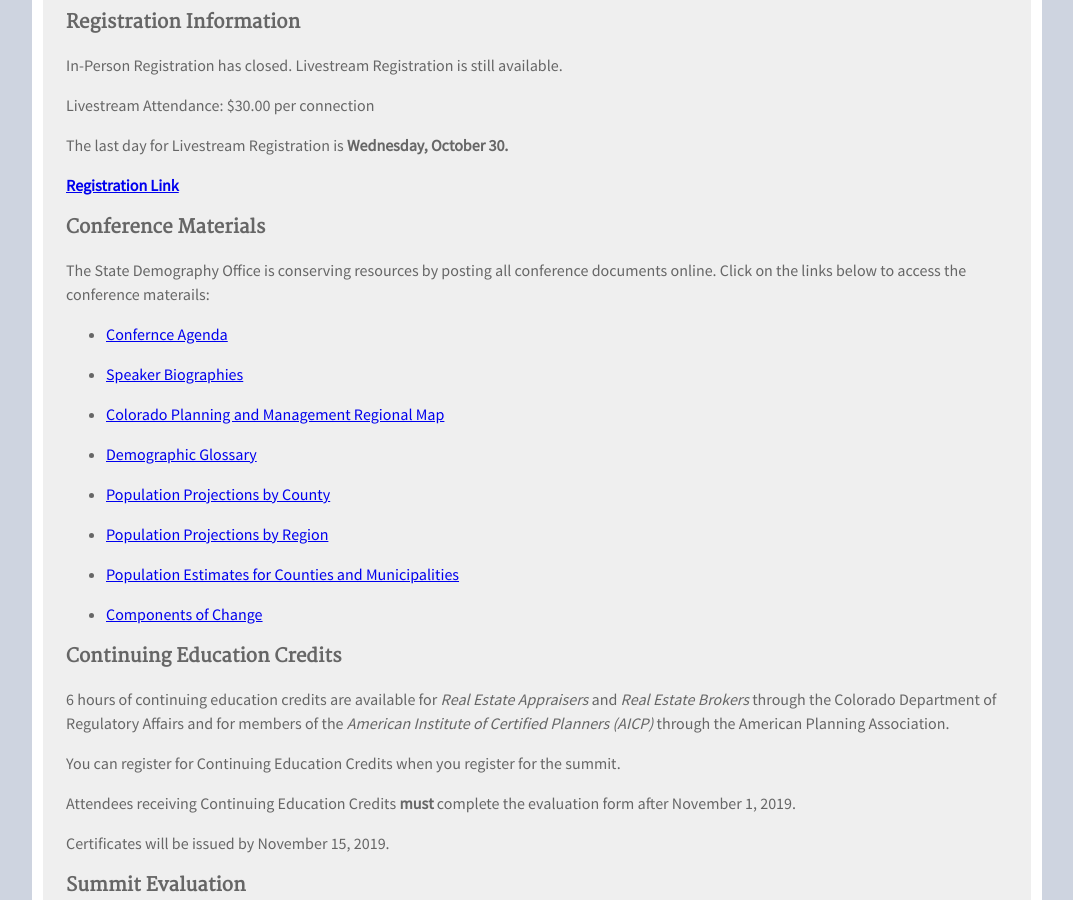
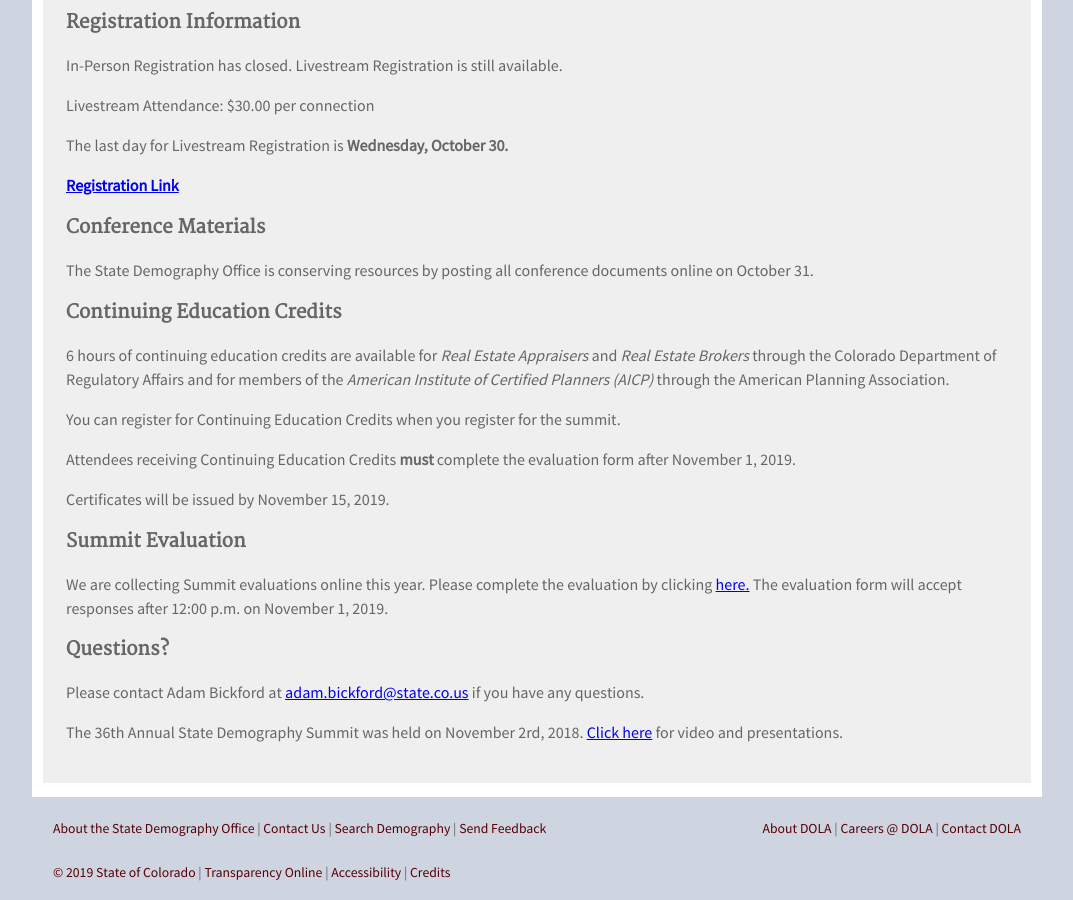
Before and after one commit to TBleess/Website_New, a Jekyll site: the page built from pages/9_Not_in_Menu/demography_summit_2019.md, in a window 1280 px wide and 900 px high, scrolled down 1636 px. Shown: the whole window, without its empty margins (103-1176 px from the left). Built offline with Jekyll 4.4.1, drawn with Linux system fonts in a browser that asks for light colours.

Commit message:
Update demography_summit_2019.md

```diff
--- a/pages/9_Not_in_Menu/demography_summit_2019.md
+++ b/pages/9_Not_in_Menu/demography_summit_2019.md
@@ -45,23 +45,7 @@ The last day for Livestream Registration is **Wednesday, October 30.**
 **[Registration Link](https://www.eventbrite.com/e/37th-annnual-state-demography-summit-tickets-59855650863)**
 
 ### Conference Materials
-The State Demography Office is conserving resources by posting all conference documents online.  Click on the links below to access the conference materails:
-
-- [Confernce Agenda](https://drive.google.com/uc?export=download&id=190FbrlpDo7-NGOlFjiwFvp4I0x7RLvfv)
-
-- [Speaker Biographies](https://drive.google.com/uc?export=download&?id=1U5_c7G_Mhn_CR7HRsPtqT3PQeu7nxNFJ)
-
-- [Colorado Planning and Management Regional Map](https://drive.google.com/uc?export=download&id=1dmP03jMT8ajh2AtyPycT9XcJYkTRwsFA)
-
-- [Demographic Glossary](https://drive.google.com/uc?export=download&id=13NtPanLZk7V1iRD-6W9JoPRY-HjoYkQP)
-
-- [Population Projections by County](https://drive.google.com/uc?export=download&id=1NK7IYsOx0eqzgxJXLnvaeQIru8KRmASF)
-
-- [Population Projections by Region](https://drive.google.com/uc?export=download&id=1z0WIi0vUhdiNIDr_hhDci-Z75mweFet9)
-
-- [Population Estimates for Counties and Municipalities](https://drive.google.com/uc?export=download&id=1S7ys_qBRoO5425t8JL8IorOhBoNLoBqx)
-
-- [Components of Change](https://drive.google.com/uc?export=download&id=1SRM0nXP0CbEpy7BM7loAr1TBydFLP3G7)
+The State Demography Office is conserving resources by posting all conference documents online on October 31.
 
 ### Continuing Education Credits
 6 hours of continuing education credits are available for *Real Estate Appraisers* and *Real Estate Brokers* through the Colorado Department of Regulatory Affairs and for members of the *American Institute of Certified Planners (AICP)* through the American Planning Association.
```
